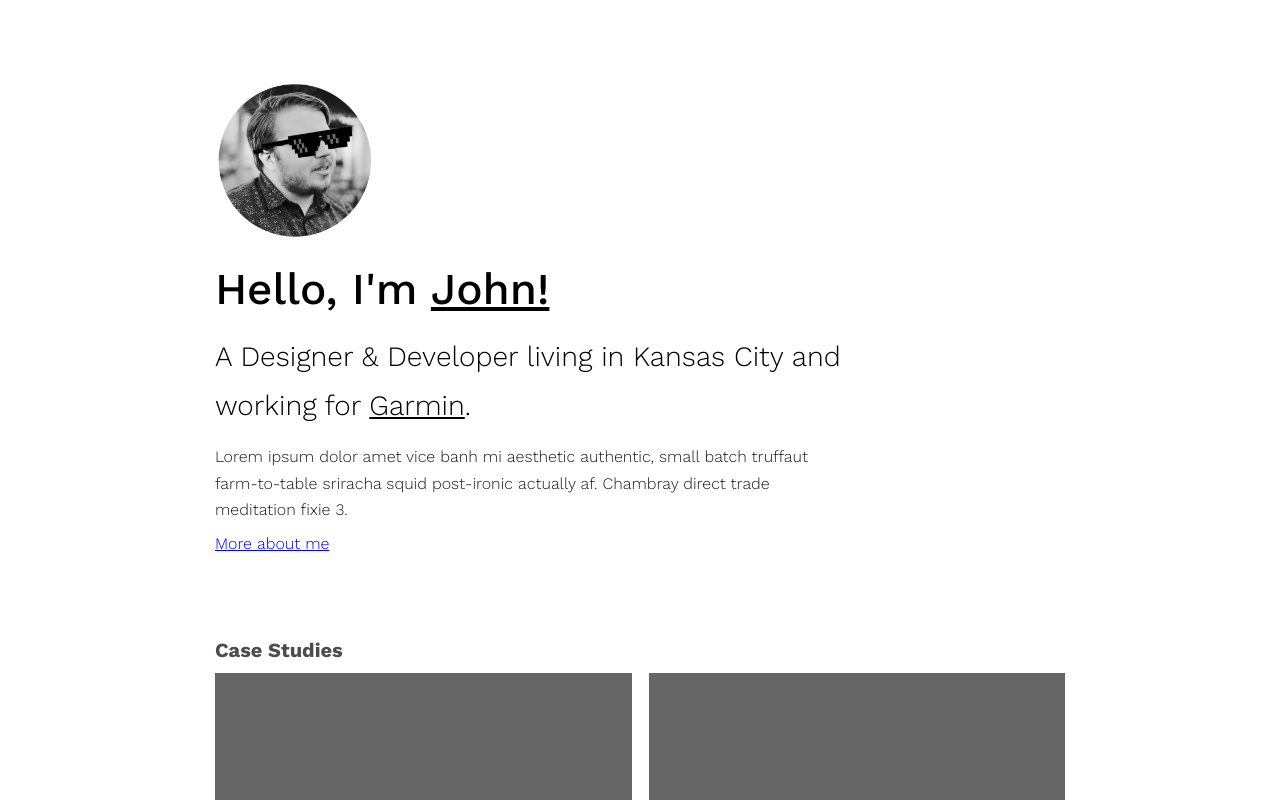
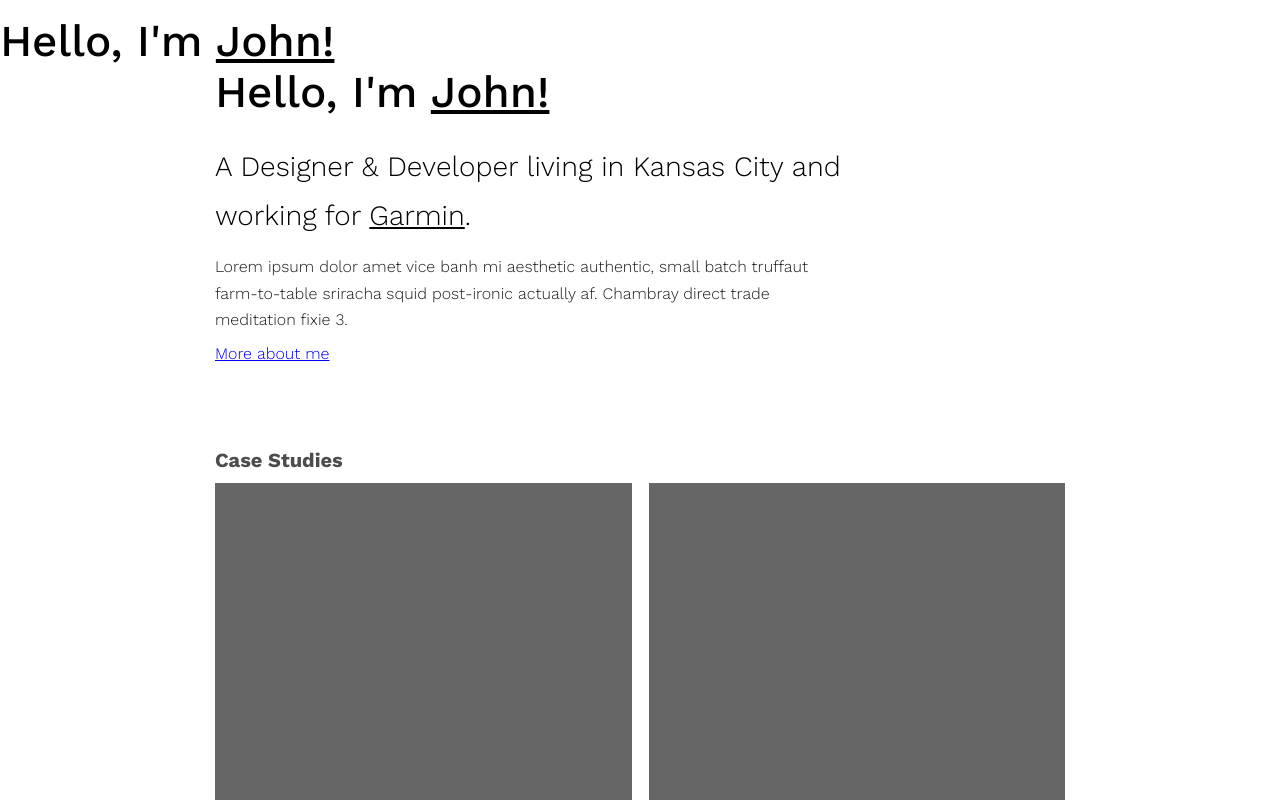
Before and after one commit to jmanhart/personal-portfolio-19, a React (Create React App) app: page / in a window 1280 px wide. Shown: the top 800 px of the page. Built offline with nearby package versions, Linux system fonts and the light colour scheme; a web font is replaced by a local one.

Commit message:
Had to do some edits to some stuff got a transition group in place as well. Need to lock down the styles but yeah super sick....goodnight

```diff
--- a/package.json
+++ b/package.json
@@ -3,11 +3,14 @@
   "version": "0.1.0",
   "private": true,
   "dependencies": {
+    "classnames": "^2.2.6",
     "node-sass": "^4.11.0",
+    "prop-types": "^15.6.2",
     "react": "^16.8.1",
     "react-dom": "^16.8.1",
     "react-router-dom": "^4.3.1",
-    "react-scripts": "2.1.3"
+    "react-scripts": "2.1.3",
+    "react-transition-group": "^2.5.3"
   },
   "scripts": {
     "start": "react-scripts start",
--- a/src/App.js
+++ /dev/null
@@ -1,18 +0,0 @@
-import React, { Component } from 'react';
-
-// Importing in Routes
-import Main from './main.js'
-
-// Importing in Components
-// import NavBar from './components/nav-bar/index.js'
-
-export default class App extends Component{
-    render(){
-        return(
-          < >
-
-            <Main />
-          </>
-        )
-    }
-}
--- a/src/containers/about/index.js
+++ b/src/containers/about/index.js
@@ -1,3 +1,37 @@
+import React, { Component } from 'react';
+
+// Importing Image assets
+import photo from './../../images/me-blk-sun.jpg';
+
+// import styles
+import './../../App.scss';
+
+import Page from './../page/index.js';
+
+export default class About extends Component{
+    render(){
+        return(
+            <Page>
+                <div className="container">
+
+                    <div id="header">
+                        <h1>So just a little be about me eh</h1>
+                    </div>
+                    <div id="about">
+                        <h2>Tote bag live-edge vinyl, marfa four dollar toast meh polaroid fixie. Hashtag shaman marfa. </h2>
+                        <h3> deep v pork belly +1 everyday carry air plant church-key adaptogen chicharrones lo-fi umami. Vexillologist cold-pressed green juice. Lorem ipsum dolor amet vice banh mi aesthetic authentic, small batch truffaut farm-to-table sriracha squid post-ironic actually af. Chambray direct trade meditation fixie 3.</h3>
+                        <br/>
+                    </div>
+                </div>
+          </Page>
+
+        )
+    }
+}
+
+
+
+{/*
 import React, { Component } from 'react';
 
 // Importing Image assets
@@ -24,3 +58,6 @@ export default class About extends Component{
         )
     }
 }
+
+
+*/}
--- a/src/containers/home/index.js
+++ b/src/containers/home/index.js
@@ -7,20 +7,24 @@ import photo from './../../images/me-blk-sun.jpg';
 // import styles
 import './../../App.scss';
 
+// importing components
+import Page from './../page/index.js';
+
 export default class Home extends Component{
     render(){
         return(
+            <Page>
           <div className="container">
 
             <div id="header">
-                <img src={photo} img="true" alt="Me"/>
+                {/* <img src={photo} img="true" alt="Me"/> */}
                 <h1>Hello, I'm <u>John!</u></h1>
             </div>
             <div id="about">
                 <h2>A Designer & Developer living in Kansas City and working for <u>Garmin</u>.</h2>
                 <h3>Lorem ipsum dolor amet vice banh mi aesthetic authentic, small batch truffaut farm-to-table sriracha squid post-ironic actually af. Chambray direct trade meditation fixie 3.</h3>
                 <br/>
-                <h3><Link to="/about"><u>More about me</u></Link></h3>
+                <h3><Link to={{ pathname: '/about', state: { prev: true }}} ><u>More about me</u></Link></h3>
             </div>
 
             {/* TODO: Map this */}
@@ -65,7 +69,7 @@ export default class Home extends Component{
 
             </ul>
           </div>
-
+            </Page>
         )
     }
 }
--- /dev/null
+++ b/src/containers/page/index.js
@@ -0,0 +1,45 @@
+import React from 'react';
+import PropTypes from 'prop-types';
+import classNames from 'classnames';
+import { withRouter } from 'react-router-dom';
+
+
+function Page({
+    children,
+    color,
+    background,
+    location: {
+        state,
+    },
+}) {
+    const cx = classNames({
+        page: true,
+        'page--prev': state && state.prev,
+    })
+    return (
+        <section
+            className={cx}
+            style={{
+                color,
+                background
+            }}
+        >
+            <div className="page__inner">
+                {children}
+            </div>
+        </section>
+    )
+}
+
+Page.propTypes = {
+    children:PropTypes.node.isRequired,
+    color: PropTypes.string,
+    background: PropTypes.string,
+}
+
+Page.defaultProps = {
+    color: 'rgba(0,0,0,0)',
+    background: 'rgba(0,0,0,0)'
+}
+
+export default withRouter(Page);
--- /dev/null
+++ b/src/containers/page/styles.css
@@ -0,0 +1,45 @@
+.page {
+    height: 100vh;
+    /* padding: calc(15% + 1.5em) 5% 5%; */
+    overflow-y: auto;
+    position: fixed;
+    top: 0;
+    width: 100%;
+    -webkit-overflow-scrolling: touch;
+    transition: transform 1s ease-in-out,
+  }
+
+  .page-enter {
+    transform: translate(-100%, 0);
+  }
+
+  .page-enter-active {
+    transform: translate(0, 0);
+  }
+
+  .page-exit {
+    /* box-shadow: 0 0 5em 0 rgba(0, 0, 0, .5) inset; */
+    transform: translate(-100%, 0);
+  }
+
+  .page--prev.page-enter {
+    transform: translate(100%, 0);
+  }
+
+  .page--prev.page-enter-active {
+    transform: translate(0, 0);
+  }
+
+  .page--prev.page-exit {
+    transform: translate(100%, 0);
+  }
+
+  .page-exit .page__inner {
+    opacity: 0;
+    transform: scale(0.9);
+    transition: transform 1s ease-in-out, opacity 1s ease-in-out;
+  }
+
+  .page h1 {
+    margin-top: 0;
+  }
--- a/src/index.css
+++ /dev/null
@@ -1,14 +0,0 @@
-body {
-  margin: 100;
-  padding: 0;
-  font-family: -apple-system, BlinkMacSystemFont, "Segoe UI", "Roboto", "Oxygen",
-    "Ubuntu", "Cantarell", "Fira Sans", "Droid Sans", "Helvetica Neue",
-    sans-serif;
-  -webkit-font-smoothing: antialiased;
-  -moz-osx-font-smoothing: grayscale;
-}
-
-code {
-  font-family: source-code-pro, Menlo, Monaco, Consolas, "Courier New",
-    monospace;
-}
--- a/src/index.js
+++ b/src/index.js
@@ -1,12 +1,62 @@
 import React from 'react';
 import { render } from 'react-dom';
-import { BrowserRouter } from 'react-router-dom'
+import { Route, Switch, BrowserRouter } from 'react-router-dom';
+import { CSSTransition, TransitionGroup } from 'react-transition-group';
 
-// Importing in Components
-import App from './App';
+// Importing in Continers
+import Home from './containers/home/index.js';
+import About from './containers/about/index.js';
 
-render((
-    <BrowserRouter>
-      <App />
-    </BrowserRouter>
-), document.getElementById('root'));
+// Importing styles
+import './containers/page/styles.css';
+
+
+const supportsHistory = 'pushState' in window.history;
+
+
+const App = ({  }) => (
+  <BrowserRouter forceRefresh={!supportsHistory}>
+    <div>
+    <h1>Hello, I'm <u>John!</u></h1>
+    <main>
+      <Route
+        render={({ location }) => {
+          const { pathname } = location;
+          return (
+            <TransitionGroup>
+              <CSSTransition
+                key={pathname}
+                classNames="page"
+                timeout={{
+                  enter: 1000,
+                  exit: 1000,
+                }}
+              >
+                <Route
+                  location={location}
+                  render={() => (
+                    <Switch>
+                      <Route
+                        exact
+                        path="/"
+                        component={Home}
+                      />
+                      <Route
+                        path="/about"
+                        component={About}
+                      />
+                    </Switch>
+                  )}
+                />
+              </CSSTransition>
+            </TransitionGroup>
+          );
+        }}
+      />
+  </main>
+    </div>
+  </BrowserRouter>
+);
+
+
+render(<App />, document.getElementById('root'));
--- a/src/main.js
+++ /dev/null
@@ -1,57 +0,0 @@
-import React from 'react'
-import { Switch, Route } from 'react-router-dom'
-
-import Home from './containers/home/index.js';
-import About from './containers/about/index.js';
-
-
-const Main = () => (
-  <main>
-    <Switch>
-      <Route exact path='/' component={Home}/>
-      <Route path='/about' component={About}/>
-    </Switch>
-  </main>
-)
-
-export default Main
-{/*
-<Route
-          render={({ location }) => {
-            const { pathname } = location;
-            return (
-              <TransitionGroup>
-                <CSSTransition
-                  key={pathname}
-                  classNames="page"
-                  timeout={{
-                    enter: 1000,
-                    exit: 1000,
-                  }}
-                >
-                  <Route
-                    location={location}
-                    render={() => (
-                      <Switch>
-                        <Route
-                          exact
-                          path="/"
-                          component={Home}
-                        />
-                        <Route
-                          path="/about"
-                          component={About}
-                        />
-                        <Route
-                          component={Error404}
-                        />
-                      </Switch>
-                    )}
-                  />
-                </CSSTransition>
-              </TransitionGroup>
-            );
-          }}
-        />
-
-        */}
```
Also changed, not shown: 1 other file (tests, documents, lock files or other folders).
